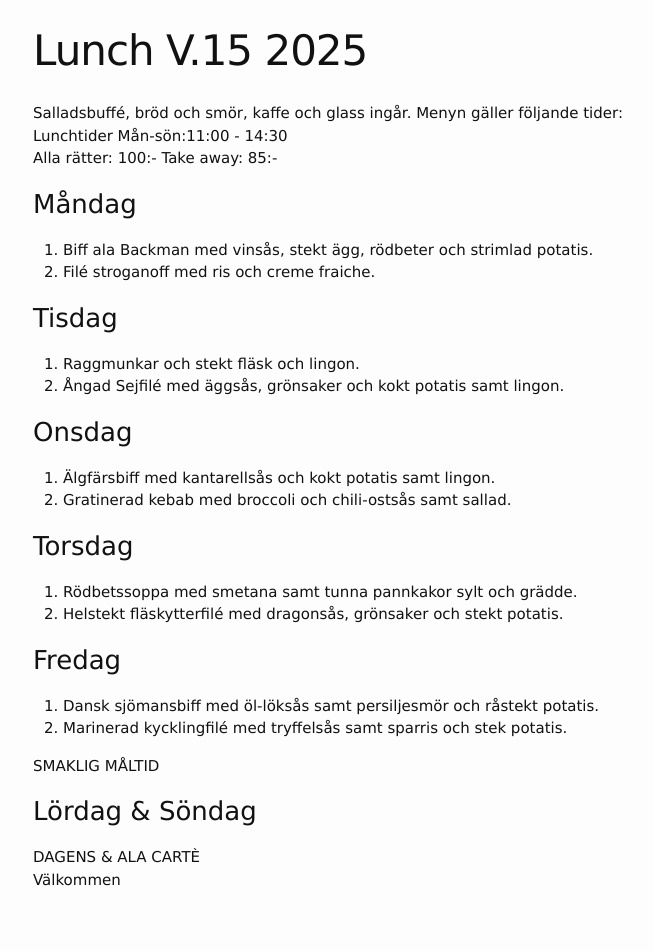
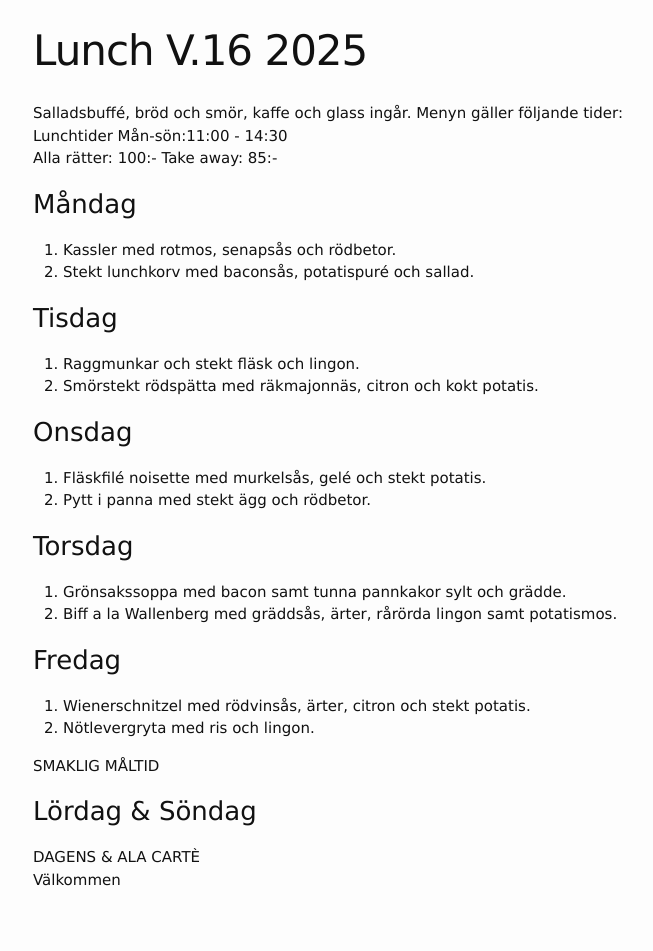
Before and after one commit to FarInn62/farinn62.github.io, a Jekyll site: the page built from lunch.md, in a window 1280 px wide. Shown: the whole page, without its empty margins (237-890 px from the left). Built offline with Jekyll 4.4.1, drawn with Linux system fonts in a browser that asks for light colours.

Commit message:
Update lunch.md

```diff
--- a/lunch.md
+++ b/lunch.md
@@ -1,6 +1,6 @@
 ---
 layout: foodmenu
-title: Lunch V.15 2025
+title: Lunch V.16 2025
 permalink: /lunch/
 published: true
 ---
@@ -11,28 +11,28 @@ Alla rätter: 100:- Take away: 85:-
 
 ### Måndag
 
-1. Biff ala Backman med vinsås, stekt ägg, rödbeter och strimlad potatis.
-2. Filé stroganoff med ris och creme fraiche.
+1. Kassler med rotmos, senapsås och rödbetor.
+2. Stekt lunchkorv med baconsås, potatispuré och sallad.
 
 ### Tisdag
 
 1. Raggmunkar och stekt fläsk och lingon.
-2. Ångad Sejfilé med äggsås, grönsaker och kokt potatis samt lingon.
+2. Smörstekt rödspätta med räkmajonnäs, citron och kokt potatis.
 
 ### Onsdag
 
-1. Älgfärsbiff med kantarellsås och kokt potatis samt lingon.
-2. Gratinerad kebab med broccoli och chili-ostsås samt sallad.
+1. Fläskfilé noisette med murkelsås, gelé och stekt potatis.
+2. Pytt i panna med stekt ägg och rödbetor.
 
 ### Torsdag
 
-1. Rödbetssoppa med smetana samt tunna pannkakor sylt och grädde.
-2. Helstekt fläskytterfilé med dragonsås, grönsaker och stekt potatis.
+1. Grönsakssoppa med bacon samt tunna pannkakor sylt och grädde.
+2. Biff a la Wallenberg med gräddsås, ärter, rårörda lingon samt potatismos.
 
 ### Fredag
 
-1. Dansk sjömansbiff med öl-löksås samt persiljesmör och råstekt potatis.
-2. Marinerad kycklingfilé med tryffelsås samt sparris och stek potatis.
+1. Wienerschnitzel med rödvinsås, ärter, citron och stekt potatis.
+2. Nötlevergryta med ris och lingon.
 
 SMAKLIG MÅLTID
 
```
